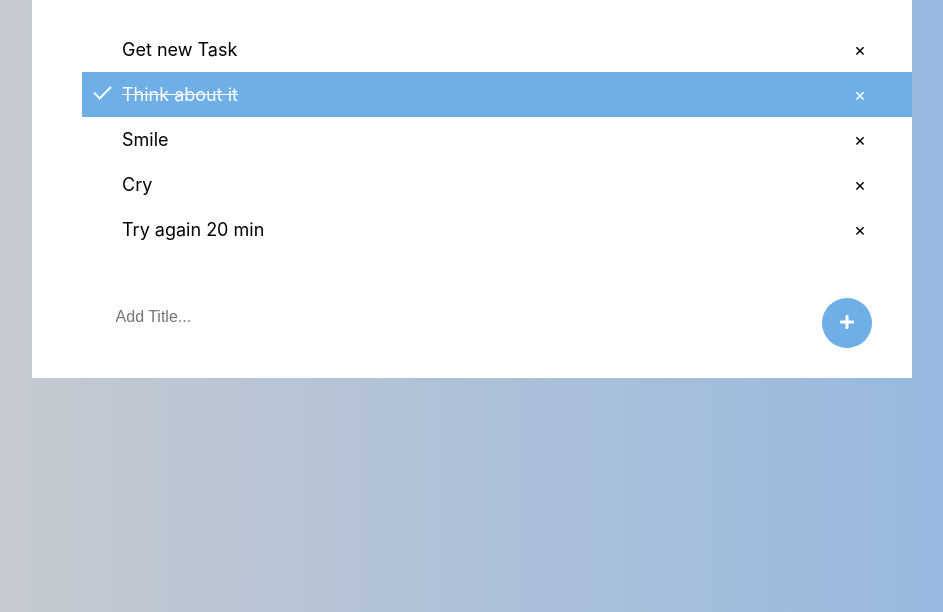
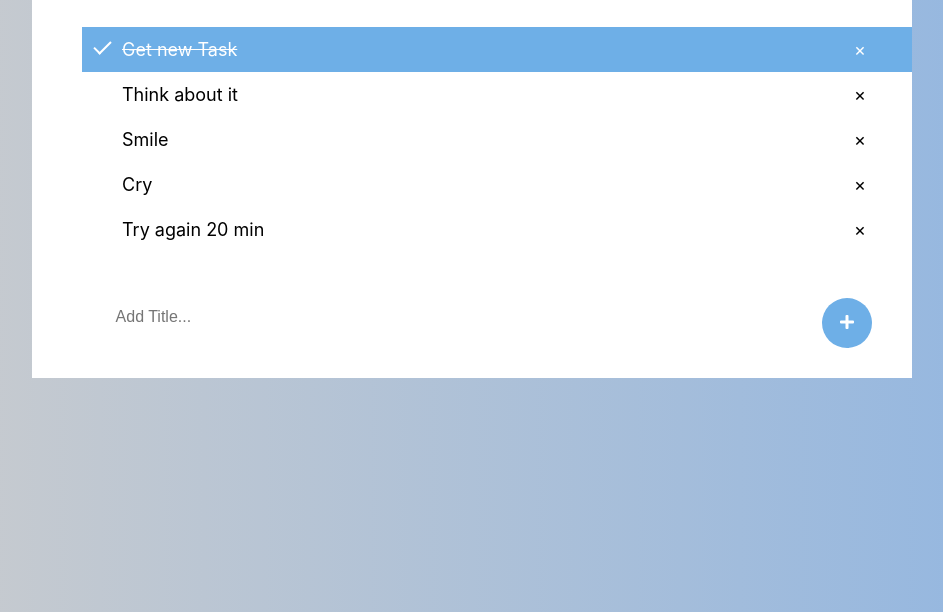
Before and after one commit to SaraMagdy94/To-Do-List, a plain HTML site: page index.html in a window 1280 px wide. Shown: the part 188-800 px from the top of the page, without its empty margins (168-1111 px from the left). Drawn offline with Linux system fonts and the light colour scheme; a web font is replaced by a local one.

Commit message:
Update index.html

```diff
--- a/index.html
+++ b/index.html
@@ -3,7 +3,7 @@
         <meta charset="UTF-8">
         <meta name="viewport" content="width=device-width, initial-scale=1.0">
         <meta http-equiv="X-UA-Compatible" content="ie=edge">
-        <title> To Do </title>
+        <title> To Do List </title>
         <link href="https://fonts.googleapis.com/css?family=Ruslan+Display|Spirax" rel="stylesheet">
         <link rel="stylesheet" href="https://use.fontawesome.com/releases/v5.3.1/css/all.css" integrity="sha384-mzrmE5qonljUremFsqc01SB46JvROS7bZs3IO2EmfFsd15uHvIt+Y8vEf7N7fWAU" crossorigin="anonymous">
         <link rel="stylesheet" href="https://cdnjs.cloudflare.com/ajax/libs/font-awesome/4.7.0/css/font-awesome.min.css">
@@ -16,8 +16,8 @@
         <p class="task">Tasks</p>
         </div>
         <ul id="myUL">
-            <li> Get new Task</li>
-            <li class="checked">Think about it </li>
+            <li class="checked"> Get new Task</li>
+            <li >Think about it </li>
             <li>Smile</li>
             <li>Cry</li>
             <li>Try again 20 min</li>
```
